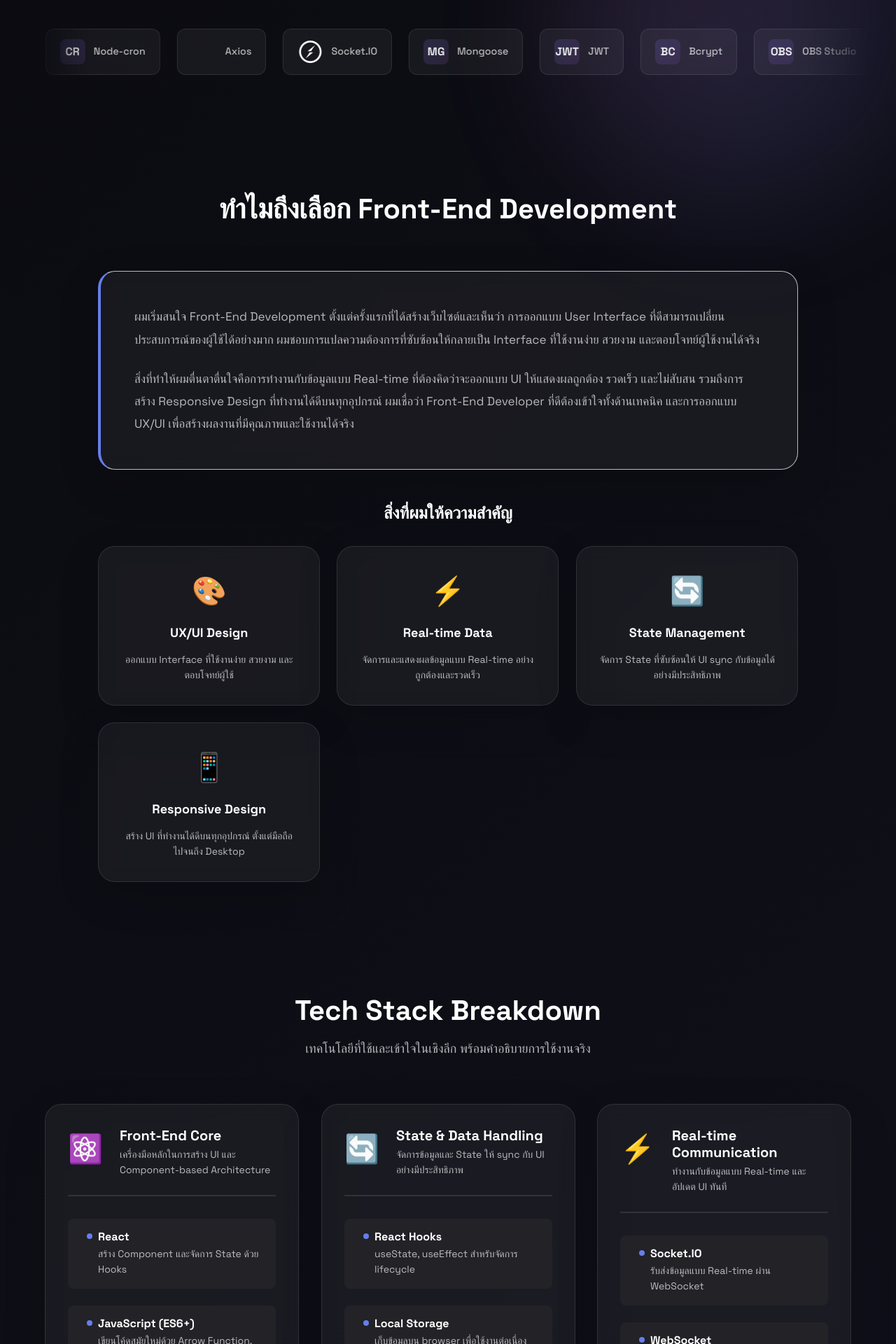
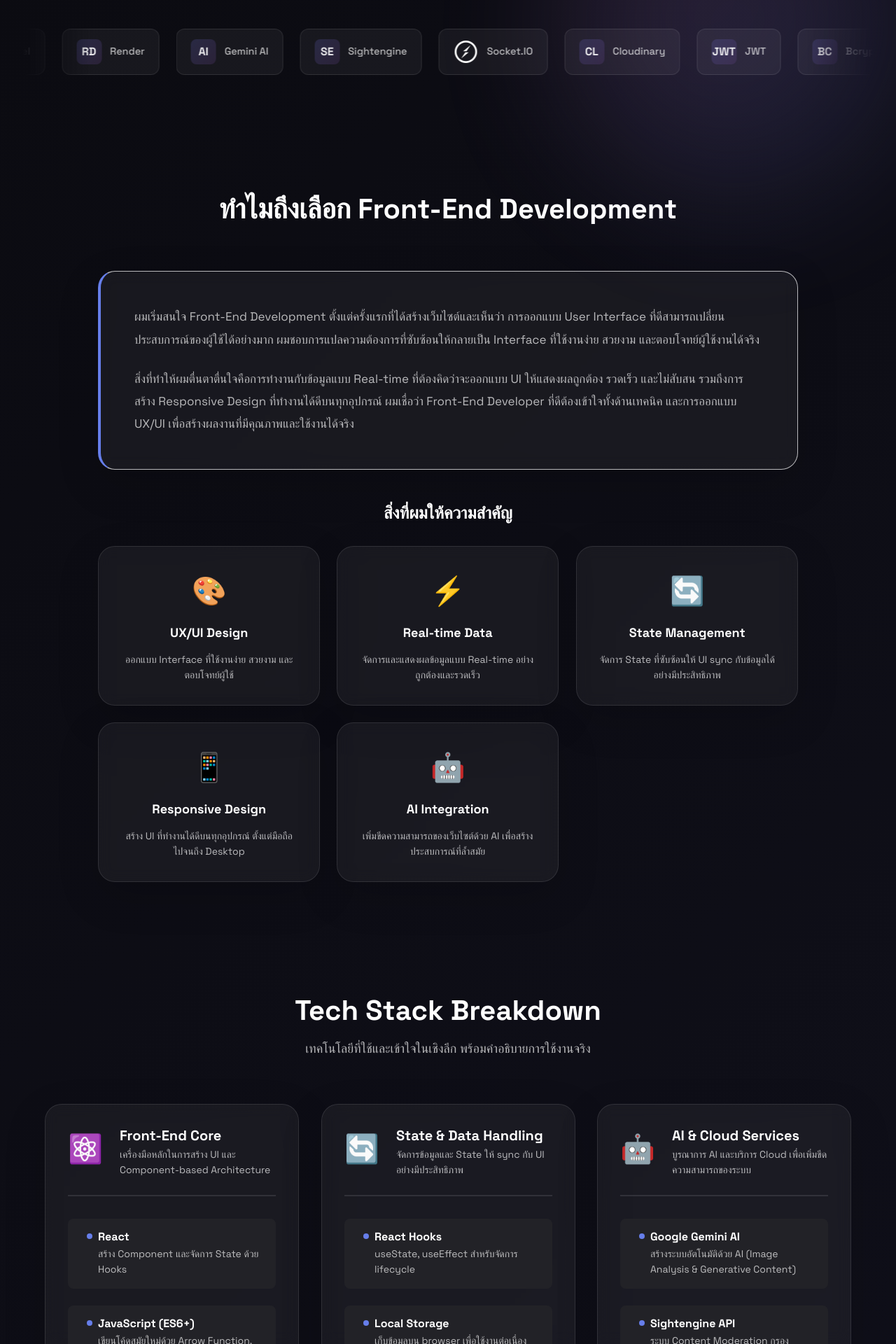
Before and after one commit to 66JJN/66JJN.github.io, a React (Vite) app: page / in a window 1280 px wide. Shown: the part 880-2800 px from the top of the page at 70% size. Built offline with nearby package versions, Linux system fonts and the light colour scheme.

Commit message:
feat: implement new portfolio components including interactive hero section with animated tech stacks

```diff
--- a/src/components/About.jsx
+++ b/src/components/About.jsx
@@ -6,7 +6,7 @@ function About() {
             <div className="container">
                 <h2 className={styles.sectionTitle}>เกี่ยวกับผม</h2>
                 <p className={styles.sectionSubtitle}>
-                    ประวัติการศึกษาและแนวคิดในการทำงาน
+                    จาก Front-End สู่ Full-Stack Development และการบูรณาการ AI
                 </p>
 
                 <div className={styles.content}>
@@ -42,31 +42,28 @@ function About() {
                     <div className={styles.interests}>
                         <div className={styles.interestCard}>
                             <span className={styles.cardIcon}>💻</span>
-                            <h3 className={styles.cardTitle}>ความสนใจด้าน Front-End</h3>
+                            <h3 className={styles.cardTitle}>Full-Stack & AI Integration</h3>
                             <p className={styles.cardText}>
-                                สนใจในการสร้าง User Interface ที่สวยงามและใช้งานง่าย
-                                ชอบเรียนรู้เทคโนโลยีใหม่ๆ และติดตามเทรนด์ด้าน Web Development
-                                อยู่เสมอ
+                                พัฒนาทักษะจาก Front-End สู่ Full-Stack ด้วย Node.js และ MongoDB
+                                พร้อมทั้งบูรณาการ AI APIs เช่น Gemini และ Sightengine ในการสร้างนวัตกรรมใหม่ๆ
                             </p>
                         </div>
 
                         <div className={styles.interestCard}>
                             <span className={styles.cardIcon}>🚀</span>
-                            <h3 className={styles.cardTitle}>แนวคิดในการเรียนรู้</h3>
+                            <h3 className={styles.cardTitle}>Modern Web Architecture</h3>
                             <p className={styles.cardText}>
-                                เชื่อในการเรียนรู้ด้วยตนเองและการลงมือทำจริง สร้างโปรเจกต์ส่วนตัว
-                                เพื่อฝึกฝนทักษะ อ่านบทความและ documentation ของเทคโนโลยีต่างๆ
-                                เพื่อพัฒนาตนเองอย่างต่อเนื่อง
+                                ให้ความสำคัญกับความเร็ว (Performance) และการทำงานแบบ Real-time (Socket.IO)
+                                รวมถึงการทำ CI/CD ด้วย Vercel และ Render เพื่อความรวดเร็วในการส่งมอบงาน
                             </p>
                         </div>
 
                         <div className={styles.interestCard}>
                             <span className={styles.cardIcon}>🎯</span>
-                            <h3 className={styles.cardTitle}>เป้าหมาย</h3>
+                            <h3 className={styles.cardTitle}>Continuous Learning</h3>
                             <p className={styles.cardText}>
-                                มุ่งหวังที่จะเป็น Front-End Developer ที่มีความสามารถ
-                                พร้อมเรียนรู้จากทีมงานมืออาชีพและสร้างสรรค์ผลงานที่มีคุณภาพ
-                                ที่ช่วยแก้ปัญหาให้ผู้ใช้งานได้จริง
+                                เชื่อในการเรียนรู้ตลอดชีวิต (Life-long Learning) ศึกษาเทคโนโลยีใหม่ๆ
+                                และปรับตัวให้ทันกับโลกของ AI และ Software Development อยู่เสมอ
                             </p>
                         </div>
                     </div>
--- a/src/components/HeroNew.jsx
+++ b/src/components/HeroNew.jsx
@@ -11,20 +11,22 @@ const HeroNew = () => {
         { name: 'Node.js', icon: 'devicon-nodejs-plain colored' },
         { name: 'Express', icon: 'devicon-express-original' },
         { name: 'MongoDB', icon: 'devicon-mongodb-plain colored' },
+        { name: 'Tailwind CSS', icon: 'devicon-tailwindcss-original colored' },
         { name: 'Git', icon: 'devicon-git-plain colored' },
         { name: 'GitHub', icon: 'devicon-github-original' },
     ]
 
     const techStack2 = [
-        { name: 'Axios', icon: 'devicon-axios-plain colored' },
+        { name: 'Gemini AI', text: 'AI' },
+        { name: 'Sightengine', text: 'SE' },
         { name: 'Socket.IO', icon: 'devicon-socketio-original' },
-        { name: 'Mongoose', text: 'MG' },
+        { name: 'Cloudinary', text: 'CL' },
         { name: 'JWT', text: 'JWT' },
         { name: 'Bcrypt', text: 'BC' },
-        { name: 'OBS Studio', text: 'OBS' },
-        { name: 'Tesseract.js', text: 'TS' },
-        { name: 'Multer', text: 'ML' },
+        { name: 'Tesseract', text: 'TS' },
         { name: 'Node-cron', text: 'CR' },
+        { name: 'Vercel', icon: 'devicon-vercel-original' },
+        { name: 'Render', text: 'RD' },
     ]
 
     // Row state refs (position, raf, speed, elements)
--- a/src/components/ProblemSolving.jsx
+++ b/src/components/ProblemSolving.jsx
@@ -41,6 +41,14 @@ function ProblemSolving() {
             cause: 'State update และ database update ไม่ทำพร้อมกัน และไม่มีการตรวจสอบ duplicate ก่อนบันทึก history',
             solution: 'ปรับให้ Backend update database ก่อน emit Socket event และเพิ่ม unique constraint + check duplicate ก่อน insert history',
             learned: 'การออกแบบ data flow ที่ถูกต้องระหว่าง Frontend-Backend-Database และความสำคัญของ data validation'
+        },
+        {
+            title: 'AI Integration: การ Moderation และ Slip Verification',
+            emoji: '🤖',
+            problem: 'การกรองรูปภาพที่ไม่เหมาะสม (Adult/Violence) และการตรวจสอบความถูกต้องของสลิปโอนเงินจำนวนมากเป็นเรื่องยากหากต้องใช้คนตรวจสอบทั้งหมด',
+            cause: 'ระบบต้องการความรวดเร็วและความแม่นยำสูง (Real-time) เพื่อให้แอปพลิเคชันทำงานได้โดยไม่ต้องรอนาน',
+            solution: 'บูรณาการ Sightengine API สำหรับ Content Moderation แบบ Real-time และใช้ Tesseract.js (OCR) สำหรับตรวจสอบจำนวนเงินในสลิปโดยอัตโนมัติ',
+            learned: 'การทำงานกับ AI-based APIs, การจัดการ asynchronous tasks ระหว่างรอผลลัพธ์จาก AI และการทำ Data Cleaning สำหรับ OCR output'
         }
     ];
 
--- a/src/components/TechStack.jsx
+++ b/src/components/TechStack.jsx
@@ -19,38 +19,42 @@ function TechStack() {
             description: 'จัดการข้อมูลและ State ให้ sync กับ UI อย่างมีประสิทธิภาพ',
             skills: [
                 { name: 'React Hooks', detail: 'useState, useEffect สำหรับจัดการ lifecycle' },
-                { name: 'Local Storage', detail: 'เก็บข้อมูลบน browser เพื่อใช้งานต่อเนื่อง' },
-                { name: 'REST API', detail: 'เชื่อมต่อ Backend และดึงข้อมูลผ่าน Fetch/Axios' }
+                 { name: 'Local Storage', detail: 'เก็บข้อมูลบน browser เพื่อใช้งานต่อเนื่อง' },
+                { name: 'Axios', detail: 'เชื่อมต่อ Backend และดึงข้อมูลผ่าน REST API อย่างมีประสิทธิภาพ' },
+                { name: 'State Management', detail: 'จัดการข้อมูลที่ซับซ้อนให้ UI sync กับ Database' }
             ]
         },
         {
-            title: 'Real-time Communication',
-            icon: '⚡',
-            description: 'ทำงานกับข้อมูลแบบ Real-time และอัปเดต UI ทันที',
+            title: 'AI & Cloud Services',
+            icon: '🤖',
+            description: 'บูรณาการ AI และบริการ Cloud เพื่อเพิ่มขีดความสามารถของระบบ',
             skills: [
-                { name: 'Socket.IO', detail: 'รับส่งข้อมูลแบบ Real-time ผ่าน WebSocket' },
-                { name: 'WebSocket', detail: 'Two-way communication สำหรับ live updates' }
+                { name: 'Google Gemini AI', detail: 'สร้างระบบอัตโนมัติด้วย AI (Image Analysis & Generative Content)' },
+                { name: 'Sightengine API', detail: 'ระบบ Content Moderation กรองรูปภาพที่ไม่เหมาะสมแบบ Real-time' },
+                { name: 'Cloudinary', detail: 'จัดการ Media Assets และทำ Image Optimization บน Cloud' },
+                { name: 'Vercel / Render', detail: 'การทำ CI/CD และการ Deployment ทั้ง Frontend และ Backend' }
             ]
         },
         {
-            title: 'UI/UX & Responsive',
-            icon: '🎨',
-            description: 'ออกแบบ Interface ที่สวยงามและใช้งานได้ทุกอุปกรณ์',
+            title: 'Backend & Security',
+            icon: '🔐',
+            description: 'พัฒนา Backend ที่ปลอดภัยและมีประสิทธิภาพในการจัดการข้อมูล',
             skills: [
-                { name: 'Responsive Design', detail: 'Mobile-first approach และ breakpoints' },
-                { name: 'CSS Modules', detail: 'Scoped styling เพื่อหลีกเลี่ยง naming conflicts' },
-                { name: 'Flexbox & Grid', detail: 'Layout modern ที่ยืดหยุ่นและใช้งานง่าย' }
+                { name: 'Node.js & Express', detail: 'สร้าง RESTful API และจัดการ Middleware' },
+                { name: 'MongoDB & Mongoose', detail: 'ออกแบบ Schema และจัดการฐานข้อมูล NoSQL' },
+                { name: 'JWT & Bcrypt', detail: 'ระบบ Authentication ที่ปลอดภัยและกึ่งสำเร็จรูป' },
+                { name: 'Nodemailer', detail: 'ระบบ Email Verification (OTP) และการแจ้งเตือน' }
             ]
         },
         {
-            title: 'Tools & Workflow',
+            title: 'CI/CD & Workflow',
             icon: '🛠️',
-            description: 'เครื่องมือที่ช่วยเพิ่มประสิทธิภาพในการพัฒนา',
+            description: 'เครื่องมือที่ช่วยเพิ่มประสิทธิภาพในการพัฒนาและส่งมอบงาน',
             skills: [
-                { name: 'Git & GitHub', detail: 'Version control และ collaboration' },
-                { name: 'Vite', detail: 'Fast build tool และ hot reload' },
-                { name: 'VS Code', detail: 'Code editor พร้อม extensions' },
-                { name: 'npm', detail: 'Package management และ scripts' }
+                { name: 'Git & GitHub', detail: 'Version control และการทำงานร่วมกันเป็นทีม' },
+                { name: 'Node-cron', detail: 'การตั้งเวลาทำงานของ Scripts อัตโนมัติ (Task Scheduling)' },
+                { name: 'Vite', detail: 'Modern build tool สำหรับความเร็วในการพัฒนา' },
+                { name: 'Postman', detail: 'การทดสอบและจำลอง API สำหรับการพัฒนา' }
             ]
         }
     ];
--- a/src/components/WhyFrontend.jsx
+++ b/src/components/WhyFrontend.jsx
@@ -58,6 +58,14 @@ function WhyFrontend() {
                                     สร้าง UI ที่ทำงานได้ดีบนทุกอุปกรณ์ ตั้งแต่มือถือไปจนถึง Desktop
                                 </p>
                             </div>
+
+                            <div className={styles.focusCard}>
+                                <span className={styles.focusIcon}>🤖</span>
+                                <h4 className={styles.focusName}>AI Integration</h4>
+                                <p className={styles.focusDesc}>
+                                    เพิ่มขีดความสามารถของเว็บไซต์ด้วย AI เพื่อสร้างประสบการณ์ที่ล้ำสมัย
+                                </p>
+                            </div>
                         </div>
                     </div>
                 </div>
```
